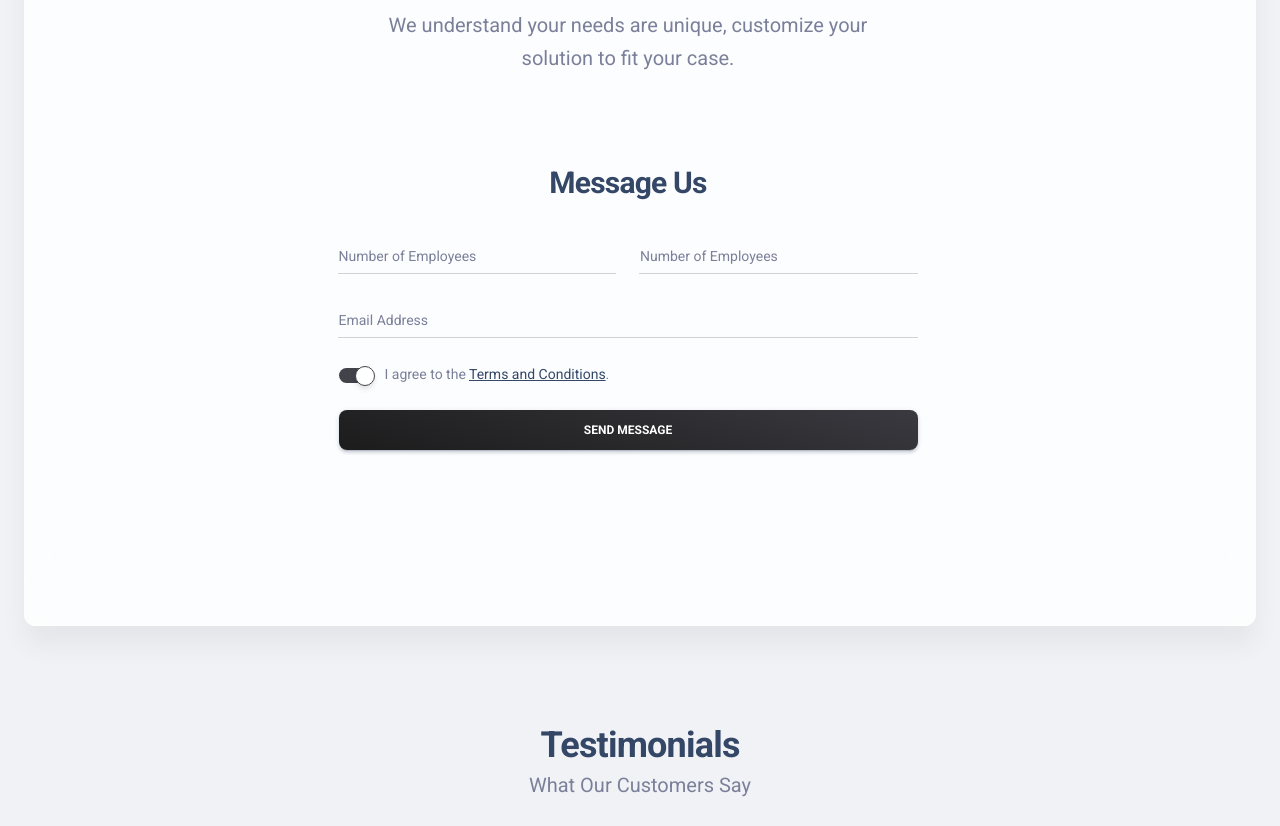
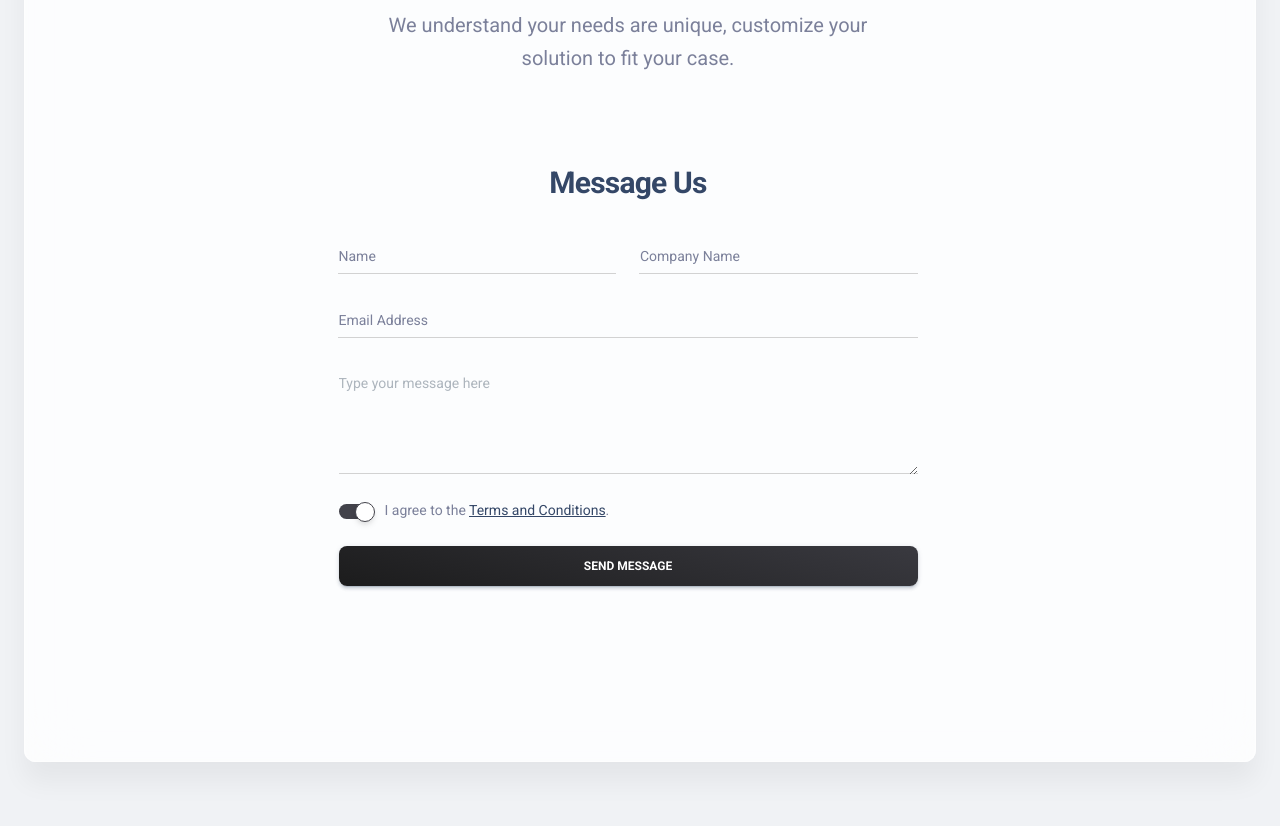
Before and after one commit to Anmepod44/website, a FastAPI app: page / in a window 1280 px wide. Shown: the part 2364-3190 px from the top of the page. Run offline with FastAPI, Linux system fonts and the light colour scheme; some libraries are stand-ins or nearby versions.

Commit message:
added the cta section

```diff
--- a/templates/index.html
+++ b/templates/index.html
@@ -19,7 +19,6 @@
 <!-- Font Awesome Icons -->
 <script src="https://kit.fontawesome.com/42d5adcbca.js" crossorigin="anonymous"></script>
 <script src="static/assets/js/contactForm.js"></script>
-
 
 <!-- Material Icons -->
 <link href="https://fonts.googleapis.com/icon?family=Material+Icons+Round" rel="stylesheet">
@@ -672,41 +671,60 @@
               <div class="row">
                 <div class="col-lg-7 mx-auto d-flex justify-content-center flex-column">
                   <h3 class="text-center">Message Us</h3>
-                <form role="form" id="contact-form" method="post" autocomplete="off">
+                  <form role="form" id="contact-form" method="POST" action="#" autocomplete="off">
                     <div class="card-body">
                       <div class="row">
+                        <!-- Name Field -->
                         <div class="col-md-6">
                           <div class="input-group input-group-dynamic mb-4">
-                          <label class="form-label">Number of Employees</label>
-                          <input class="form-control" aria-label="Business Size" type="number" name="emp_no" >
+                            <label class="form-label">Name</label>
+                            <input class="form-control" aria-label="Name" type="text" name="name" id="name" required>
                           </div>
                         </div>
+
+                        <!-- Company Name Field -->
                         <div class="col-md-6">
                           <div class="input-group input-group-dynamic mb-4">
-                          <label class="form-label">Number of Employees</label>
-                          <input class="form-control" aria-label="Business Size" type="number" name="email" >
+                            <label class="form-label">Company Name</label>
+                            <input class="form-control" aria-label="Company Name" type="text" name="company_name" id="company_name" required>
                           </div>
                         </div>
                       </div>
+
+                      <!-- Email Address Field -->
                       <div class="mb-4">
                         <div class="input-group input-group-dynamic">
                           <label class="form-label">Email Address</label>
-                        <input type="email" class="form-control" name="email">
+                          <input type="email" class="form-control" name="email" id="email" required>
                         </div>
                       </div>
-                    <div class="row">
-                      <div class="col-md-12">
-                        <div class="form-check form-switch mb-4 d-flex align-items-center">
-                          <input class="form-check-input" type="checkbox" id="flexSwitchCheckDefault" checked="">
-                          <label class="form-check-label ms-3 mb-0" for="flexSwitchCheckDefault">I agree to the <a href="javascript:;" class="text-dark"><u>Terms and Conditions</u></a>.</label>
+
+                      <!-- Message Text Area Field -->
+                      <div class="mb-4">
+                        <div class="input-group input-group-dynamic">
+                          <textarea class="form-control" aria-label="Message" name="message" placeholder="Type your message here" id="message" rows="4" required></textarea>
                         </div>
                       </div>
+
+                      <!-- Terms and Conditions Checkbox -->
+                      <div class="row">
+                        <div class="input-group input-group-dynamic">
+                          <div class="form-check form-switch mb-4 d-flex align-items-center">
+                            <input class="form-check-input" type="checkbox" id="flexSwitchCheckDefault" checked="" required>
+                            <label class="form-check-label ms-3 mb-0" for="flexSwitchCheckDefault">
+                              I agree to the <a href="javascript:;" class="text-dark"><u>Terms and Conditions</u></a>.
+                            </label>
+                          </div>
+                        </div>
+
+                        <!-- Submit Button -->
                         <div class="col-md-12">
-                        <button type="submit" class="btn bg-gradient-dark w-100">Send Message</button>
+                          <button type="submit" id ="submit" class="btn bg-gradient-dark w-100">Send Message</button>
                         </div>
                       </div>
                     </div>
                 </form>
+
               </div>
             </div>
           </div>
@@ -859,12 +877,7 @@
 <script src="static/assets/js/app.js"></script>
 
 
-
-
-<!-- Control Center for Material UI Kit: parallax effects, scripts for the example pages etc -->
 <!--  Google Maps Plugin    -->
-
-
 <script src="static/assets/js/material-kit.min.js?v=3.0.4" type="text/javascript"></script>
 
 
@@ -894,6 +907,63 @@
       console.error(countUp2.error);
     };
   }
+
+// This script manages the submission of the contact form and processes it asynchronously.
+document.getElementById("contact-form").addEventListener("submit", async function(event) {
+  event.preventDefault(); // Prevent the form from submitting via the browser's default method
+
+  // Log the event object to the console for debugging purposes
+  console.log("Form submission event:", event);
+
+  // Collect the form data from input fields
+  const formData = {
+    email: document.getElementById("email").value,
+    name: document.getElementById("name").value,
+    company_name: document.getElementById("company_name").value,
+    message: document.getElementById("message").value
+  };
+
+  // Log the collected form data for verification purposes
+  console.log("Form data being sent:", formData);
+
+  // Replace this with your actual API Gateway URL to process the form data
+  const apiEndpoint = "https://0f5lf0mawi.execute-api.us-east-1.amazonaws.com/dep/cta";
+
+  try {
+    // Sending form data as JSON to the specified API endpoint
+    const response = await fetch(apiEndpoint, {
+      method: "POST",
+      headers: {
+        "Content-Type": "application/json"
+      },
+      body: JSON.stringify(formData)
+    });
+
+    // Log the full response from the API for diagnostic purposes
+    console.log("API Response:", response);
+
+    // Check if the API response was successful
+    if (response.ok) {
+      alert("Thank you! Your message has been successfully sent.");
+
+      // Clear the form fields after successful submission
+      document.getElementById("email").value = '';
+      document.getElementById("name").value = '';
+      document.getElementById("company_name").value = '';
+      document.getElementById("message").value = '';
+
+      console.log("Form fields cleared.");
+    } else {
+      alert("Oops! There was an issue sending your message. Please try again.");
+    }
+  } catch (error) {
+    // Handle any unexpected errors that may occur during the submission process
+    alert("An unexpected error occurred while sending your message. Please try again later.");
+    console.error("Error encountered during form submission:", error);
+  }
+});
+
+
 </script>
 
 
```
Lines whose indentation alone changed are shown as unchanged.
